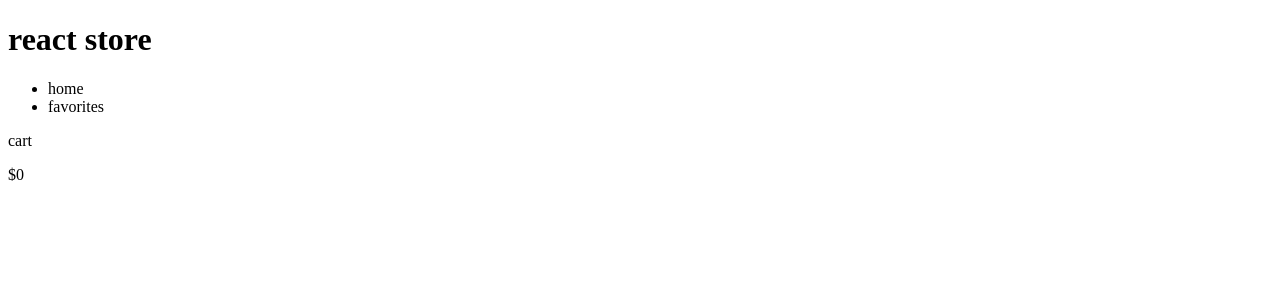
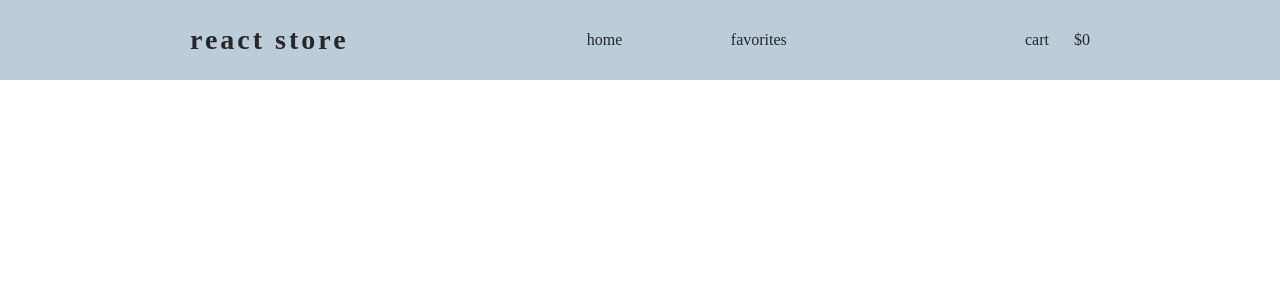
Before and after one commit to PedroEnciso/react-store, a React (Create React App) app: page / in a window 1280 px wide. Shown: the top 300 px of the page. Built offline with nearby package versions, Linux system fonts and the light colour scheme.

Commit message:
Nav styles

```diff
--- a/package.json
+++ b/package.json
@@ -9,6 +9,7 @@
     "react": "^18.2.0",
     "react-dom": "^18.2.0",
     "react-scripts": "5.0.1",
+    "styled-components": "^5.3.5",
     "web-vitals": "^2.1.4"
   },
   "scripts": {
--- a/src/components/Nav.js
+++ b/src/components/Nav.js
@@ -1,19 +1,53 @@
 import React from "react";
+import styled from "styled-components";
 
 const Nav = () => {
   return (
-    <div>
-      <h1>react store</h1>
-      <ul>
-        <li>home</li>
-        <li>favorites</li>
-      </ul>
-      <div>
-        <p>cart</p>
-        <p>$0</p>
-      </div>
+    <div className="bg-light">
+      <Navbar>
+        <Title>react store</Title>
+        <List>
+          <li>home</li>
+          <li>favorites</li>
+        </List>
+        <Cart>
+          <p>cart</p>
+          <Cartprice>$0</Cartprice>
+        </Cart>
+      </Navbar>
     </div>
   );
 };
 
+const Navbar = styled.nav`
+  width: 85%;
+  max-width: 900px;
+  margin: 0 auto;
+  padding: 1.5rem 0rem;
+  display: flex;
+  align-items: center;
+  justify-content: space-between;
+`;
+
+const Title = styled.h1`
+  letter-spacing: 3px;
+  font-size: 1.75rem;
+`;
+
+const List = styled.ul`
+  width: 50%;
+  max-width: 200px;
+  min-width: 100px;
+  display: flex;
+  justify-content: space-between;
+`;
+
+const Cart = styled.div`
+  display: flex;
+`;
+
+const Cartprice = styled.p`
+  padding-left: 25px;
+`;
+
 export default Nav;
--- /dev/null
+++ b/src/global.css
@@ -0,0 +1,32 @@
+* {
+  margin: 0;
+  padding: 0;
+  box-sizing: border-box;
+}
+
+:root {
+  --color-light: #bacdd9;
+  --color-dark: #4f698c;
+  --text-dark: #272727;
+  --text-light: #6d6d6d;
+}
+
+body {
+  color: var(--text-dark);
+}
+
+.bg-light {
+  background-color: var(--color-light);
+}
+
+.bg-dark {
+  background-color: var(--color-dark);
+}
+
+.text-light {
+  color: var(--text-light);
+}
+
+ul {
+  list-style: none;
+}
--- a/src/index.js
+++ b/src/index.js
@@ -1,6 +1,7 @@
 import React from "react";
 import ReactDOM from "react-dom/client";
 import App from "./App";
+import "./global.css";
 
 const root = ReactDOM.createRoot(document.getElementById("root"));
 root.render(
```
Also changed, not shown: 1 other file (tests, documents, lock files or other folders).
